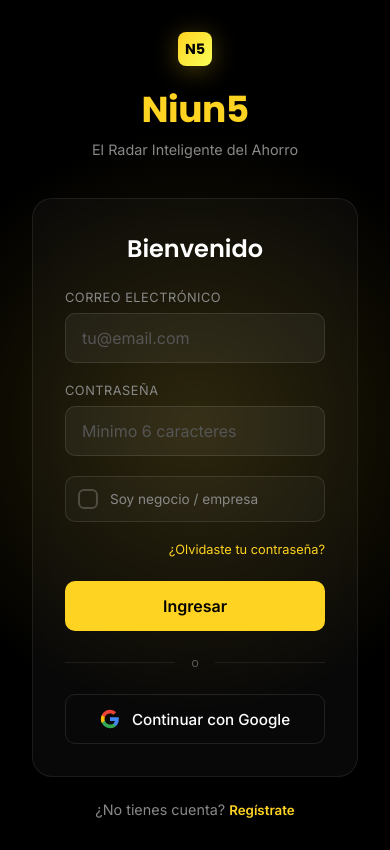
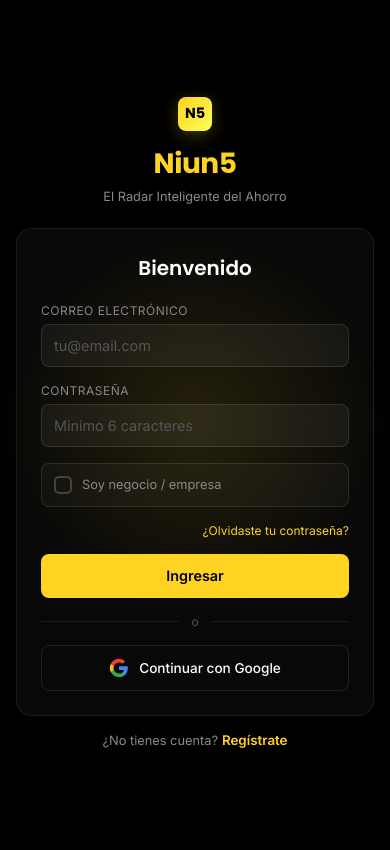
Before and after one commit to DXpz/Niun, a React (Vite) app: page / in a window 390 px wide. Built offline with nearby package versions, Linux system fonts and the light colour scheme.

Commit message:
fix: make login page more compact and responsive
- Smaller container (360px max)
- Smaller logo icon (48px)
- Smaller form padding (1.5rem)
- Smaller inputs and labels
- Compact everything
- Extra small screen breakpoint (380px)

```diff
--- a/src/components/Login.css
+++ b/src/components/Login.css
@@ -3,7 +3,7 @@
   display: flex;
   align-items: center;
   justify-content: center;
-  padding: 2rem;
+  padding: 1rem;
   position: relative;
   overflow: hidden;
 }
@@ -16,9 +16,9 @@
 
 .bg-glow {
   position: absolute;
-  width: 600px;
-  height: 600px;
-  background: radial-gradient(circle, rgba(255, 211, 34, 0.15) 0%, transparent 70%);
+  width: 400px;
+  height: 400px;
+  background: radial-gradient(circle, rgba(255, 211, 34, 0.12) 0%, transparent 70%);
   top: 50%;
   left: 50%;
   transform: translate(-50%, -50%);
@@ -26,38 +26,38 @@
 
 .login-container {
   width: 100%;
-  max-width: 400px;
+  max-width: 360px;
   position: relative;
   z-index: 1;
 }
 
 .login-header {
   text-align: center;
-  margin-bottom: 2.5rem;
+  margin-bottom: 1.5rem;
 }
 
 .logo {
   display: inline-flex;
-  margin-bottom: 1rem;
+  margin-bottom: 0.75rem;
 }
 
 .logo-icon {
-  width: 64px;
-  height: 64px;
+  width: 48px;
+  height: 48px;
   background: linear-gradient(135deg, var(--accent-primary), var(--accent-highlight));
   color: #000;
   font-family: var(--font-heading);
   font-weight: 700;
-  font-size: 1.75rem;
-  border-radius: 16px;
+  font-size: 1.25rem;
+  border-radius: 12px;
   display: flex;
   align-items: center;
   justify-content: center;
-  box-shadow: 0 4px 24px rgba(255, 211, 34, 0.3);
+  box-shadow: 0 4px 16px rgba(255, 211, 34, 0.25);
 }
 
 .brand-name {
-  font-size: 2.25rem;
+  font-size: 1.75rem;
   font-weight: 700;
   color: var(--accent-primary);
   letter-spacing: -0.5px;
@@ -66,45 +66,45 @@
 
 .brand-tagline {
   color: var(--text-secondary);
-  font-size: 0.9rem;
+  font-size: 0.8rem;
 }
 
 .login-form {
   background: rgba(255, 255, 255, 0.03);
   border: 1px solid rgba(255, 255, 255, 0.08);
-  border-radius: 20px;
-  padding: 2rem;
+  border-radius: 16px;
+  padding: 1.5rem;
   backdrop-filter: blur(10px);
 }
 
 .form-title {
-  font-size: 1.5rem;
+  font-size: 1.25rem;
   font-weight: 600;
-  margin-bottom: 1.5rem;
+  margin-bottom: 1.25rem;
   text-align: center;
 }
 
 .input-group {
-  margin-bottom: 1.25rem;
+  margin-bottom: 1rem;
 }
 
 .input-group label {
   display: block;
-  font-size: 0.8rem;
+  font-size: 0.75rem;
   color: var(--text-secondary);
-  margin-bottom: 0.5rem;
+  margin-bottom: 0.375rem;
   text-transform: uppercase;
   letter-spacing: 0.5px;
 }
 
 .input-group input {
   width: 100%;
-  padding: 0.875rem 1rem;
+  padding: 0.75rem;
   background: rgba(255, 255, 255, 0.05);
   border: 1px solid rgba(255, 255, 255, 0.1);
-  border-radius: 10px;
+  border-radius: 8px;
   color: var(--text-primary);
-  font-size: 1rem;
+  font-size: 0.9rem;
   transition: var(--transition);
 }
 
@@ -120,10 +120,10 @@
 .forgot-link {
   display: block;
   text-align: right;
-  font-size: 0.8rem;
+  font-size: 0.75rem;
   color: var(--accent-primary);
   text-decoration: none;
-  margin-bottom: 1.5rem;
+  margin-bottom: 1rem;
 }
 
 .forgot-link:hover {
@@ -132,22 +132,22 @@
 
 .submit-btn {
   width: 100%;
-  padding: 0.9rem;
+  padding: 0.75rem;
   background: var(--accent-primary);
   color: #000;
-  font-size: 1rem;
+  font-size: 0.9rem;
   font-weight: 600;
-  border-radius: 10px;
+  border-radius: 8px;
   transition: var(--transition);
   display: flex;
   align-items: center;
   justify-content: center;
-  min-height: 50px;
+  min-height: 44px;
 }
 
 .submit-btn:hover:not(:disabled) {
-  transform: translateY(-2px);
-  box-shadow: 0 4px 20px rgba(255, 211, 34, 0.4);
+  transform: translateY(-1px);
+  box-shadow: 0 4px 16px rgba(255, 211, 34, 0.35);
 }
 
 .submit-btn:disabled {
@@ -155,8 +155,8 @@
 }
 
 .spinner {
-  width: 20px;
-  height: 20px;
+  width: 18px;
+  height: 18px;
   border: 2px solid transparent;
   border-top-color: #000;
   border-radius: 50%;
@@ -170,9 +170,9 @@
 .divider {
   display: flex;
   align-items: center;
-  margin: 1.5rem 0;
+  margin: 1rem 0;
   color: #555;
-  font-size: 0.8rem;
+  font-size: 0.75rem;
 }
 
 .divider::before,
@@ -184,22 +184,22 @@
 }
 
 .divider span {
-  padding: 0 1rem;
+  padding: 0 0.75rem;
 }
 
 .social-btn {
   width: 100%;
-  padding: 0.875rem;
+  padding: 0.75rem;
   background: transparent;
   border: 1px solid rgba(255, 255, 255, 0.1);
   color: var(--text-primary);
-  font-size: 0.95rem;
+  font-size: 0.85rem;
   font-weight: 500;
-  border-radius: 10px;
+  border-radius: 8px;
   display: flex;
   align-items: center;
   justify-content: center;
-  gap: 0.75rem;
+  gap: 0.625rem;
   transition: var(--transition);
 }
 
@@ -210,9 +210,9 @@
 
 .switch-auth {
   text-align: center;
-  margin-top: 1.5rem;
+  margin-top: 1rem;
   color: var(--text-secondary);
-  font-size: 0.9rem;
+  font-size: 0.8rem;
 }
 
 .switch-auth button {
@@ -229,12 +229,12 @@
 .business-toggle {
   display: flex;
   align-items: center;
-  gap: 0.75rem;
-  padding: 0.875rem;
+  gap: 0.625rem;
+  padding: 0.75rem;
   background: rgba(255, 255, 255, 0.03);
   border: 1px solid rgba(255, 255, 255, 0.1);
-  border-radius: 10px;
-  margin-bottom: 1.5rem;
+  border-radius: 8px;
+  margin-bottom: 1rem;
   cursor: pointer;
   transition: var(--transition);
 }
@@ -252,10 +252,10 @@
 }
 
 .business-toggle .toggle-indicator {
-  width: 20px;
-  height: 20px;
+  width: 18px;
+  height: 18px;
   border: 2px solid rgba(255, 255, 255, 0.2);
-  border-radius: 6px;
+  border-radius: 5px;
   display: flex;
   align-items: center;
   justify-content: center;
@@ -266,6 +266,8 @@
 .business-toggle .toggle-indicator svg {
   opacity: 0;
   transition: var(--transition);
+  width: 12px;
+  height: 12px;
 }
 
 .business-toggle input:checked + .toggle-indicator {
@@ -278,7 +280,7 @@
 }
 
 .business-toggle span {
-  font-size: 0.9rem;
+  font-size: 0.8rem;
   color: var(--text-secondary);
   transition: var(--transition);
 }
@@ -293,13 +295,27 @@
   border-color: rgba(255, 211, 34, 0.3);
 }
 
-@media (max-width: 480px) {
-  .business-toggle {
-    padding: 0.75rem;
-    margin-bottom: 1.25rem;
+@media (max-width: 380px) {
+  .login-container {
+    max-width: 100%;
   }
 
-  .business-toggle span {
-    font-size: 0.85rem;
+  .login-form {
+    padding: 1.25rem;
+    border-radius: 12px;
+  }
+
+  .logo-icon {
+    width: 42px;
+    height: 42px;
+    font-size: 1.1rem;
+  }
+
+  .brand-name {
+    font-size: 1.5rem;
+  }
+
+  .form-title {
+    font-size: 1.1rem;
   }
 }
```
